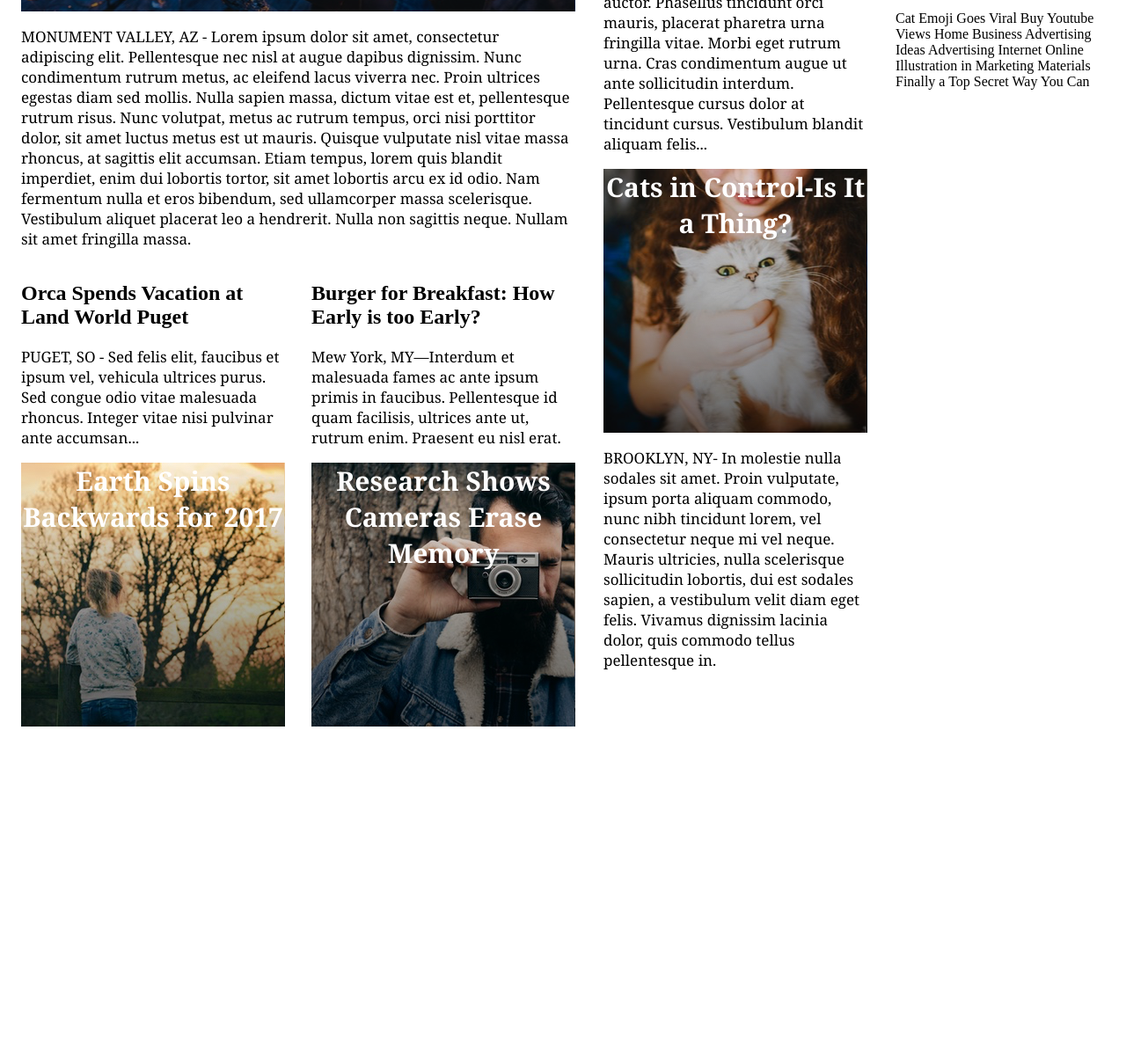
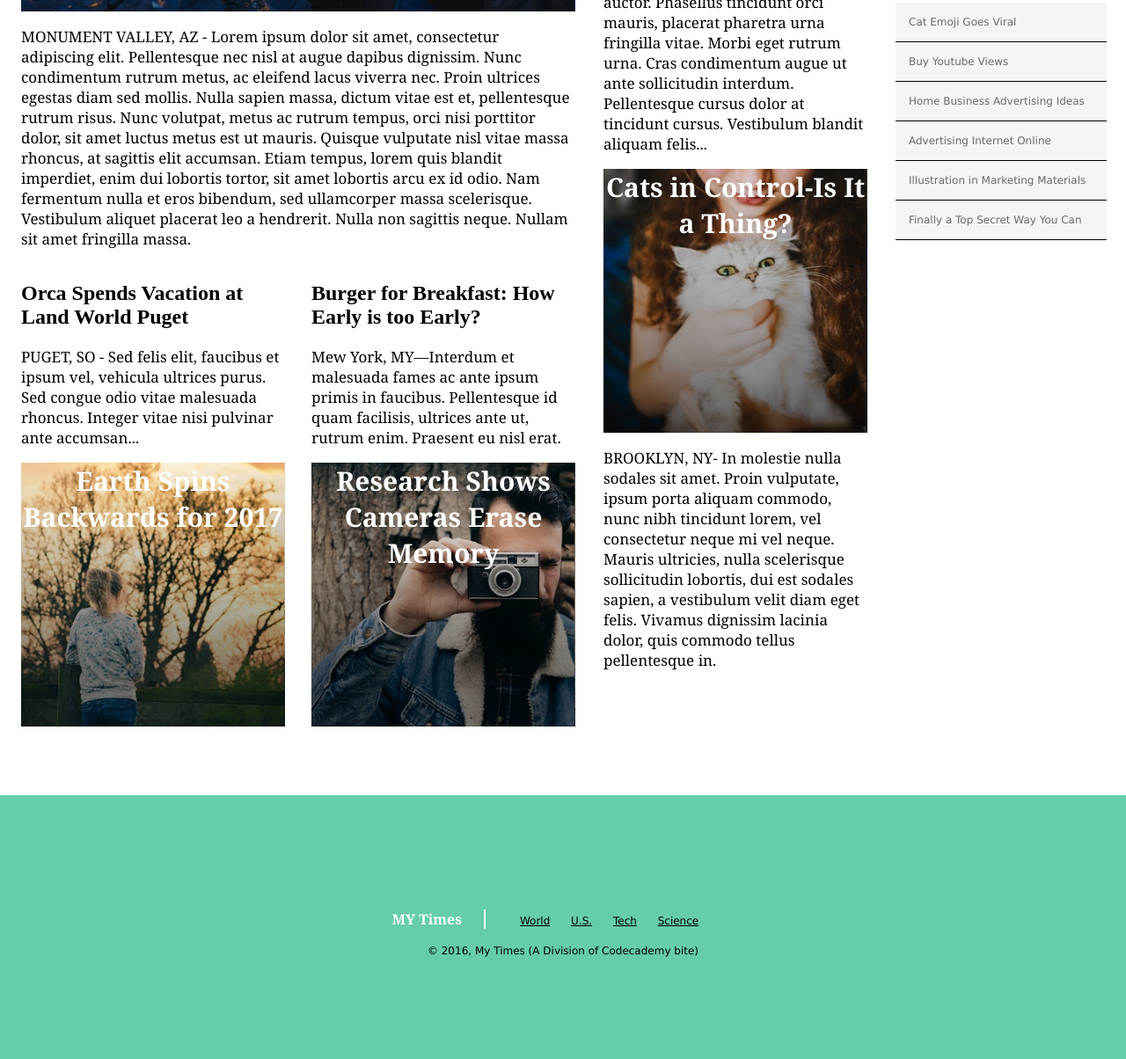
Before and after one commit to dustymac/My-Times, a plain HTML site: page index.html in a window 1280 px wide. Shown: the part 387-1591 px from the top of the page at 88% size. Before the commit the page ends 1291 px from the top, so only its background shows below. Drawn offline with Linux system fonts and the light colour scheme.

Commit message:
I'm terrible, just finished and haven't saved in a LONG time!

```diff
--- a/index.html
+++ b/index.html
@@ -100,5 +100,20 @@
         </div>
       </div>
     </div>
+    <div class="footer">
+      <div class="info">
+      <span class="title">MY Times</span>
+      <nav>
+        <span><a href="#">World</a></span>
+        <span><a href="#">U.S.</a></span>
+        <span><a href="#">Tech</a></span>
+        <span><a href="#">Science</a></span>
+      </nav>
+    </div>
+    <div class="copyright">
+      © 2016, My Times (A Division of Codecademy bite)
+    </div>
+    </div>
+
   </body>
 </html>
--- a/resources/css/style.css
+++ b/resources/css/style.css
@@ -123,3 +123,52 @@ nav span {
   display: flex;
   flex-direction: column;
 }
+
+.news-bites {
+  display: flex;
+  flex-direction: column;
+  padding-bottom: 20px;
+  text-align: center;
+}
+
+.news-bites span {
+  border-bottom: 1px solid black;
+  margin: 0;
+  padding: 15px;
+  background-color: WhiteSmoke;
+  font-family: Verdana;
+  font-size: 12px;
+  color: DimGray;
+  text-align: left;
+}
+
+h3 {
+  font-size: 16px;
+  font-weight: bold;
+}
+
+.footer {
+  background-color: MediumAquamarine;
+  margin: auto;
+  font-family: Verdana;
+  font-size: 12px;
+  height: 300px;
+  display: flex;
+  align-items: center;
+  flex-direction: column;
+  justify-content: center;
+}
+
+.footer nav {
+  display: inline-block;
+  padding-left: 25px;
+}
+
+.info .title {
+   font-family: Georgia;
+   font-size: 16px;
+   font-weight: bold;
+   color: white;
+   padding-right: 25px;
+   border-right: 2px solid white;
+}
```
